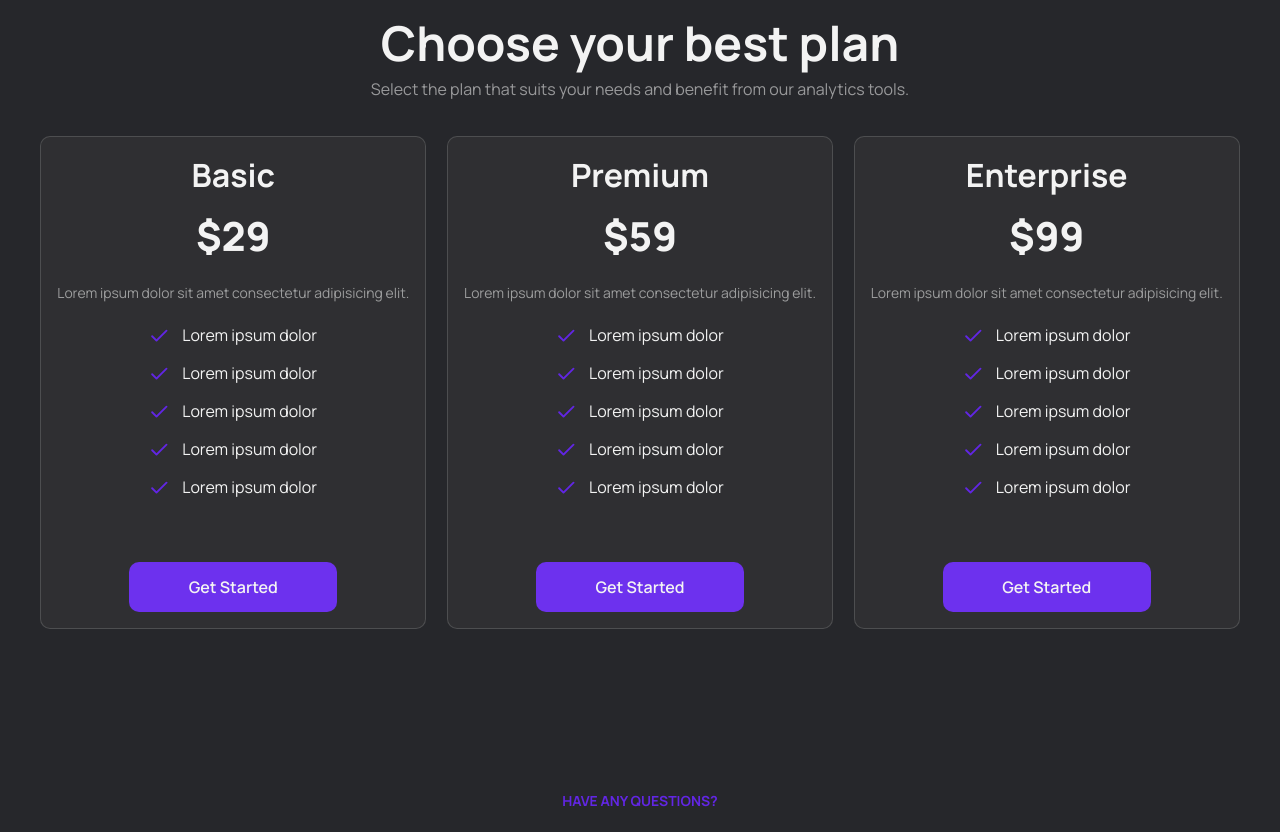
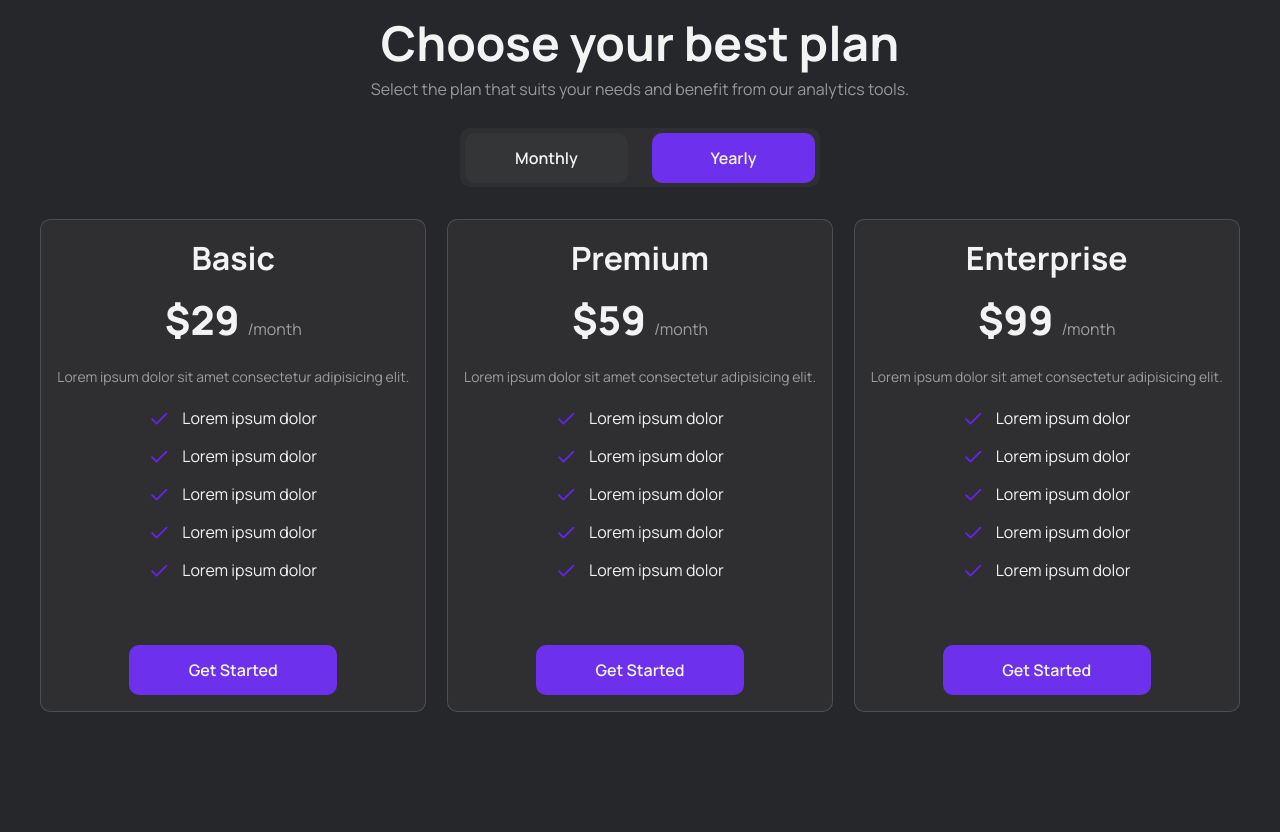
Before and after one commit to jonathafernandes/insight-cast, a React (Vite) app: page / in a window 1280 px wide. Shown: the part 3365-4197 px from the top of the page. Built offline with nearby package versions, Linux system fonts and the light colour scheme.

Commit message:
created buttons to choose prices

```diff
--- a/src/components/pricing/Pricing.jsx
+++ b/src/components/pricing/Pricing.jsx
@@ -1,16 +1,21 @@
-import { useEffect } from 'react';
+import { useEffect, useState } from 'react';
 
 import AOS from 'aos';
 import 'aos/dist/aos.css';
 
 import styles from '../sass/Pricing.module.sass';
+import stylesButton from '../sass/PrimaryButton.module.sass';
 
 import { PricingCard } from "./PricingCard";
+import { PrimaryButton } from '../primary-button/PrimaryButton';
 
 export function Pricing() {
     useEffect(() => {
         AOS.init();
     }, []);
+
+    const [activePrice, setActivePrice] = useState('monthly');
+    const [activeButton, setActiveButton] = useState('monthly');
 
     return (
         <div
@@ -24,22 +29,63 @@ export function Pricing() {
             <span className={styles.subtitle}>Find your perfect fit</span>
             <h2 className={styles.title}>Choose your best plan</h2>
             <p className={styles.description}>Select the plan that suits your needs and benefit from our analytics tools.</p>
+            <div className={styles.buttons}>
+                <PrimaryButton
+                    className={`${stylesButton.buttonOne} ${activeButton === 'monthly' ? stylesButton.active : ''}`}
+                    onClick={() => { setActivePrice('monthly'); setActiveButton('monthly'); }}
+                    text='Monthly'
+                />
+                <PrimaryButton
+                    className={`${stylesButton.buttonOne} ${activeButton === 'yearly' ? stylesButton.active : ''}`}
+                    onClick={() => { setActivePrice('yearly'); setActiveButton('yearly'); }}
+                    text='Yearly'
+                />
+            </div>
             <div className={styles.cards}>
+                {activePrice === 'monthly' &&
+                    <>
                         <PricingCard
                             plan="Basic"
                             price="$29"
+                            time='/month'
                             description='Lorem ipsum dolor sit amet consectetur adipisicing elit.'
                         />
                         <PricingCard
                             plan="Premium"
                             price="$59"
+                            time='/month'
                             description='Lorem ipsum dolor sit amet consectetur adipisicing elit.'
                         />
                         <PricingCard
                             plan="Enterprise"
                             price="$99"
+                            time='/month'
                             description='Lorem ipsum dolor sit amet consectetur adipisicing elit.'
                         />
+                    </>
+                }
+                {activePrice === 'yearly' &&
+                    <>
+                        <PricingCard
+                            plan="Basic"
+                            price="$249"
+                            time='/yearly'
+                            description='Lorem ipsum dolor sit amet consectetur adipisicing elit.'
+                        />
+                        <PricingCard
+                            plan="Premium"
+                            price="$599"
+                            time='/yearly'
+                            description='Lorem ipsum dolor sit amet consectetur adipisicing elit.'
+                        />
+                        <PricingCard
+                            plan="Enterprise"
+                            price="$1049"
+                            time='/yearly'
+                            description='Lorem ipsum dolor sit amet consectetur adipisicing elit.'
+                        />
+                    </>
+                }
             </div>
         </div>
     );
--- a/src/components/pricing/PricingCard.jsx
+++ b/src/components/pricing/PricingCard.jsx
@@ -5,11 +5,14 @@ import PropTypes from 'prop-types';
 import { PrimaryButton } from '../primary-button/PrimaryButton';
 import { Check } from '@phosphor-icons/react';
 
-export function PricingCard({ plan, price, description}) {
+export function PricingCard({ plan, price, time, description}) {
     return (
         <div className={styles.card}>
             <h3 className={styles.plan}>{plan}</h3>
-            <span className={styles.price}>{price}</span>
+            <div className={styles.contentPrice}>
+                <span className={styles.price}>{price}</span>
+                <span className={styles.time}>{time}</span>
+            </div>
             <p className={styles.description}>{description}</p>
             <ul>
                 <li>
@@ -52,5 +55,6 @@ export function PricingCard({ plan, price, description}) {
 PricingCard.propTypes = {
     plan: PropTypes.string.isRequired,
     price: PropTypes.string.isRequired,
+    time: PropTypes.string.isRequired,
     description: PropTypes.string.isRequired
 }
--- a/src/components/primary-button/PrimaryButton.jsx
+++ b/src/components/primary-button/PrimaryButton.jsx
@@ -4,6 +4,7 @@ export function PrimaryButton(props) {
     return (
         <button
             className={props.className}
+            id={props.id}
             onClick={props.onClick}
         >
             {props.text}
@@ -13,6 +14,7 @@ export function PrimaryButton(props) {
 
 PrimaryButton.propTypes = {
     className: PropTypes.string,
+    id: PropTypes.string,
     text: PropTypes.string.isRequired,
     onClick: PropTypes.string
 }
--- a/src/components/sass/Pricing.module.sass
+++ b/src/components/sass/Pricing.module.sass
@@ -18,11 +18,28 @@
             font-size: 2.25rem
 
         margin-top: 0.5rem
+
     .description
         color: variables.$secondary-text-color
         line-height: 1.8rem
+
+        margin-bottom: 1.5rem
         @include mixins.tablet
-            margin: 0 1rem
+            margin: 0 1rem 1.5rem 1rem
+
+    .buttons
+        background-color: variables.$primary-bg-color
+        border-radius: 10px
+
+        padding: 0.3rem
+
+        @include mixins.flex-container
+        justify-content: center
+        gap: 1.5rem
+        width: 30%
+        margin: 0 auto
+        @include mixins.tablet
+            width: 70%
 
 .cards
     @include mixins.flex-container
@@ -30,3 +47,4 @@
 
     @include mixins.tablet
         flex-direction: column
+        margin-top: 2rem
--- a/src/components/sass/PricingCard.module.sass
+++ b/src/components/sass/PricingCard.module.sass
@@ -22,6 +22,10 @@
         color: variables.$primary-text-color
         font-size: 2.5rem
         font-weight: 900
+        margin-right: 0.5rem
+
+    .time
+        color: variables.$secondary-text-color
 
     .description
         color: variables.$secondary-text-color
--- a/src/components/sass/PrimaryButton.module.sass
+++ b/src/components/sass/PrimaryButton.module.sass
@@ -21,3 +21,6 @@
     height: 50px
     max-width: 13rem
     width: 100%
+
+.active
+    background-color: variables.$primary-bg-color
```
Lines whose indentation alone changed are shown as unchanged.
